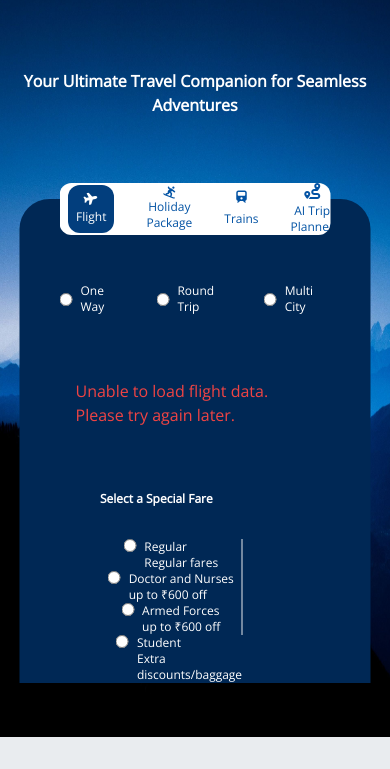
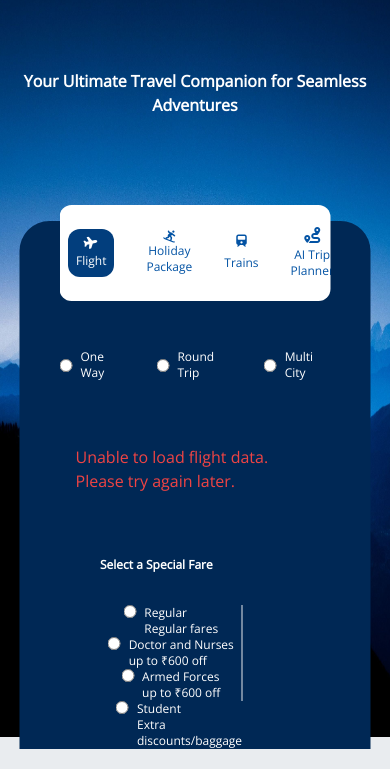
Before and after one commit to Jyotirmoyee-saha/travelling-to, a website: page src/index.html in a window 390 px wide. Shown: the part 75-844 px from the top of the page. Drawn offline with nearby package versions, Linux system fonts and the light colour scheme; no server answers; a web font is replaced by a local one.

Commit message:
final destination

```diff
--- a/src/index.html
+++ b/src/index.html
@@ -1,5 +1,6 @@
 <!doctype html>
 <html>
+    <head>
 <meta charset="UTF-8">
 <meta name="viewport" content="width=device-width, initial-scale=1.0">
 <link rel="stylesheet" href="https://cdnjs.cloudflare.com/ajax/libs/font-awesome/6.7.2/css/all.min.css">
@@ -61,7 +62,7 @@
         <div
             class="lg:w-[90%] lg:h-[500px] sm:w-[80%] sm:h-[500px] w-[90%] bg-[#002855] absolute md:top-[150px] -top-4 left-[50%] translate-x-[-50%] translate-y-[50%] rounded-t-[30px] px-10 flex flex-col items-center justify-start gap-12">
             <div
-                class="lg:w-fit lg:h-24 sm:w-full sm:h-24 w-full bg-white  rounded-xl md:-mt-12 -mt-4 flex items-center justify-between pr-4 md:gap-x-12 gap-x-8 overflow-hidden overflow-x-auto">
+                class="lg:w-fit w-full lg:h-24 h-24 sm:w-full sm:h-24  bg-white  rounded-xl md:-mt-12 -mt-4 flex items-center justify-between pr-4 md:gap-x-12 gap-x-8 overflow-hidden overflow-x-auto">
                 <div
                     class="lg:w-24 lg:h-24 sm:w-24 sm:h-24 flex flex-col items-center justify-center sm:gap-0 gap-1 bg-[#023E7D] rounded-xl text-xs md:ml-0 ml-2 p-2 ">
                     <i class="fa fa-plane text-white lg:text-xl -rotate-12"></i>
--- a/src/scripts/index.js
+++ b/src/scripts/index.js
@@ -1,7 +1,7 @@
 async function loadData() {
     try {
         console.log('Fetching destinations...');
-        const response = await fetch('../src/public/utils.js');
+        const response = await fetch('../src/public/top-picks.json');
         const data = await response.json();
         console.log('Destinations loaded:', data);
 
@@ -174,7 +174,7 @@ let heroSection = async function () {
 
 let travelSpots = async function () {
     try {
-        const response = await fetch('../src/public/travelSpots.js');
+        const response = await fetch('../src/public/travelSpots.json');
         const data = await response.json();
 
         const container = document.querySelector('#travelSpotsContainer');
@@ -200,7 +200,7 @@ let travelSpots = async function () {
 
 var galary = async function () {
     try {
-        const response = await fetch('../src/public/galary.js');
+        const response = await fetch('../src/public/galary.json');
         const data = await response.json();
 
         const container = document.querySelector('#galaryContainer');
@@ -224,7 +224,7 @@ var galary = async function () {
 
 var galary2 = async function () {
     try {
-        const response = await fetch('../src/public/galary2.js');
+        const response = await fetch('../src/public/galary2.json');
         const data = await response.json();
 
         const container = document.querySelector('#galary2Container');
@@ -255,7 +255,7 @@ async function handleSubmit(event) {
     try {
         const response = await fetch('https://docs.google.com/forms/d/e/1FAIpQLSd9vbR-T2ChqHoghzk-CvKa-UB89PKwX0tbie7fBS6kY1Pt9w/formResponse', {
             method: 'POST',
-            mode: 'no-cors', // This is important for Google Forms
+           // mode: 'no-cors', // This is important for Google Forms
             body: formData
         });
 
@@ -271,7 +271,7 @@ async function handleSubmit(event) {
         console.error('Error:', error);
         alert('Something went wrong. Please try again later.');
     }
-}
+};
 
 document.addEventListener('click', function(event) {
     const fromContainer = document.querySelector('.from-container');
```
Also changed, not shown: src/public/galary.json (renamed from src/public/galary.js), src/public/galary2.json (renamed from src/public/galary2.js), src/public/top-picks.json (renamed from src/public/utils.js), src/public/travelSpots.json (renamed from src/public/travelSpots.js), src/styles/output.css.
